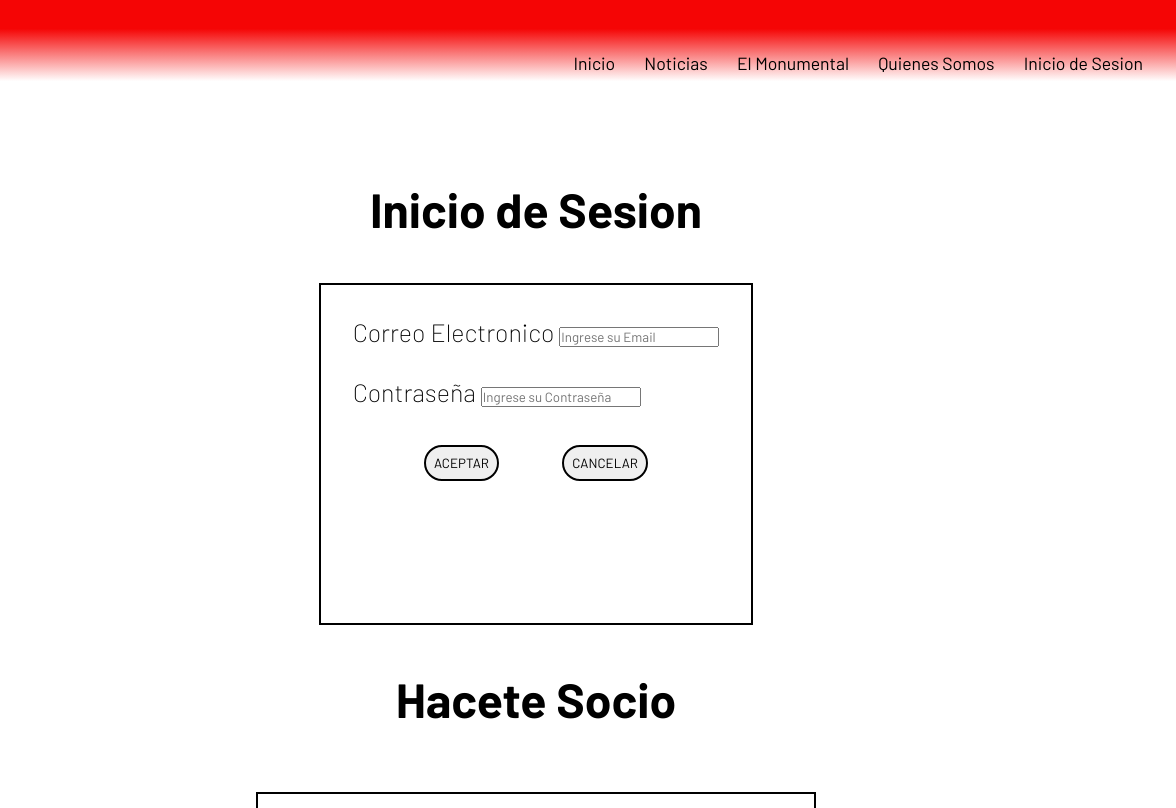
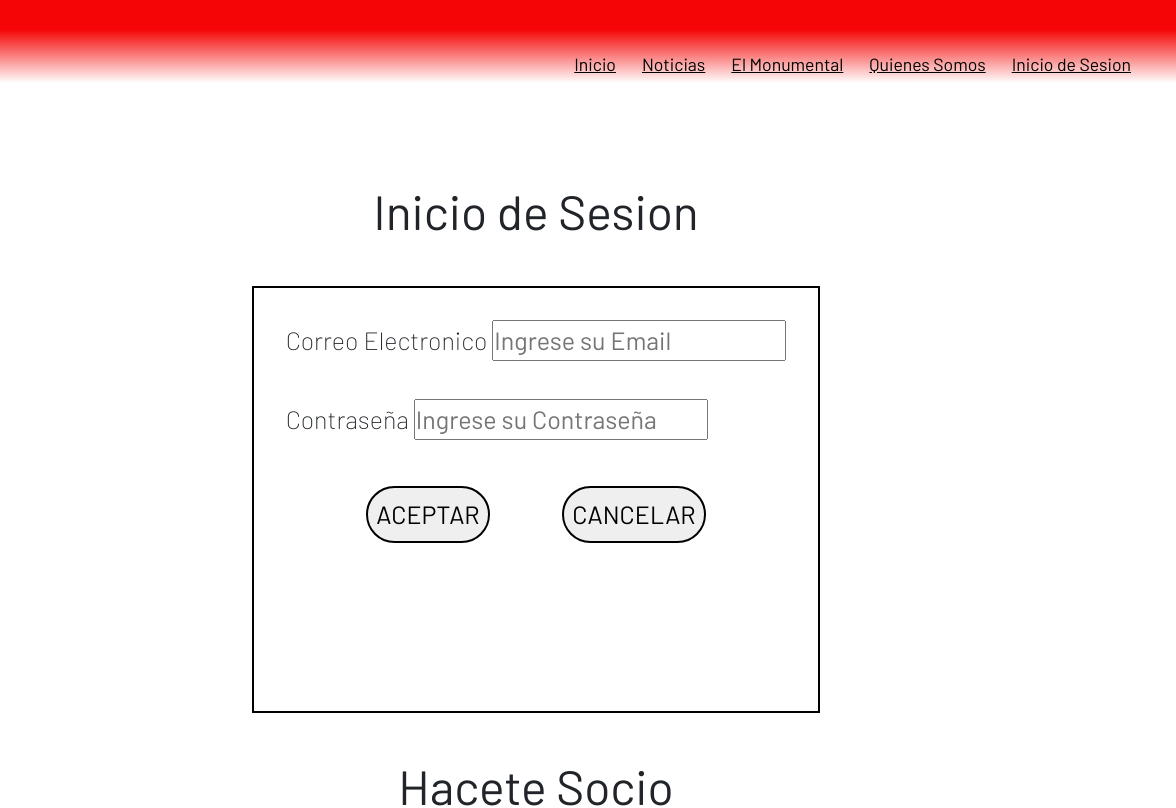
Before and after one commit to Coya1987/CARP_repo, a plain HTML site: page paginas/InicioDeSesion.html in a window 1280 px wide. Shown: the top 808 px of the page, 104-1280 px from the left. Drawn offline with nearby package versions, Linux system fonts and the light colour scheme.

Commit message:
agragamos bootstrap a el header de mis paginas

```diff
--- a/estilos/styles.css
+++ b/estilos/styles.css
@@ -366,9 +366,7 @@
 
 
 @media screen and (max-width: 376px) {
-    .header{
-        flex-direction: column;
-    }
+
 
     .footer__tituloFooter{
         align-self: center;
--- a/paginas/InicioDeSesion.html
+++ b/paginas/InicioDeSesion.html
@@ -8,18 +8,26 @@
     <link rel="preconnect" href="https://fonts.googleapis.com">
     <link rel="preconnect" href="https://fonts.gstatic.com" crossorigin>
     <link href="https://fonts.googleapis.com/css2?family=Barlow:wght@200;400;700&display=swap" rel="stylesheet">
+    <link href="https://cdn.jsdelivr.net/npm/bootstrap@5.2.0-beta1/dist/css/bootstrap.min.css" rel="stylesheet" integrity="sha384-0evHe/X+R7YkIZDRvuzKMRqM+OrBnVFBL6DOitfPri4tjfHxaWutUpFmBp4vmVor" crossorigin="anonymous">
     <link rel="stylesheet" href="../estilos/styles.css">
 </head>
 <body class="body">
     <header class="header">
             <h2><a href="../Index.html"><img class="header__logo" src="../imagenes/logo-river-plate-clipart-5.png" alt=""></a></h2> <!--IMEGEN A LA IZQUIERDA DEL LOGO DEL CLUB-->
-            <nav class="header__navegador">
-                <div class="navegador__lista">
-                    <li class="lista__item"> <a class="lista__header" href="../Index.html">Inicio</a></li>
-                    <li class="lista__item"> <a class="lista__header" href="./Noticias.html">Noticias</a></li>
-                    <lI class="lista__item"> <a class="lista__header" href="./Monumental.html">El Monumental</a></LI>
-                    <li class="lista__item"> <a class="lista__header" href="./QuienesSomos.html">Quienes Somos</a></li>
-                    <li class="lista__item"> <a class="lista__header" href="./InicioDeSesion.html">Inicio de Sesion</a></li>
+            <nav class="navbar navbar-expand-md">
+                <div class="navegador__lista container-fluid">
+                    <button class="navbar-toggler" type="button" data-bs-toggle="collapse" data-bs-target="#navbarNavAltMarkup" aria-controls="navbarNavAltMarkup" aria-expanded="false" aria-label="Toggle navigation">
+                        <span class="navbar-toggler-icon"></span>
+                      </button>
+                      <div class="collapse navbar-collapse" id="navbarNavAltMarkup">
+                          <div class="navbar-nav align-items-center">
+                              <li class="lista__item"> <a class="lista__header" href="../Index.html">Inicio</a></li>
+                              <li class="lista__item"> <a class="lista__header" href="./paginas/Noticias.html">Noticias</a></li>
+                              <lI class="lista__item"> <a class="lista__header" href="./paginas/Monumental.html">El Monumental</a></LI>
+                              <li class="lista__item"> <a class="lista__header" href="./paginas/QuienesSomos.html">Quienes Somos</a></li>
+                              <li class="lista__item"> <a class="lista__header" href="./paginas/InicioDeSesion.html">Inicio de Sesion</a></li>
+                          </div>
+                      </div>
                 </div>
             </nav>
     </header>
@@ -100,7 +108,6 @@
             <li class="list__element"></li><img class="logo__footer" src="../imagenes/Logo twitter.png" alt="">
         </ul>
     </footer>
-
-
+    <script src="https://cdn.jsdelivr.net/npm/bootstrap@5.2.0-beta1/dist/js/bootstrap.bundle.min.js" integrity="sha384-pprn3073KE6tl6bjs2QrFaJGz5/SUsLqktiwsUTF55Jfv3qYSDhgCecCxMW52nD2" crossorigin="anonymous"></script>
 </body>
 </html>
```
Also changed, not shown: index.html (+16 -7 lines), paginas/Monumental.html (+2 -0 lines), paginas/Noticias.html (+2 -0 lines), paginas/QuienesSomos.html (+2 -0 lines).
